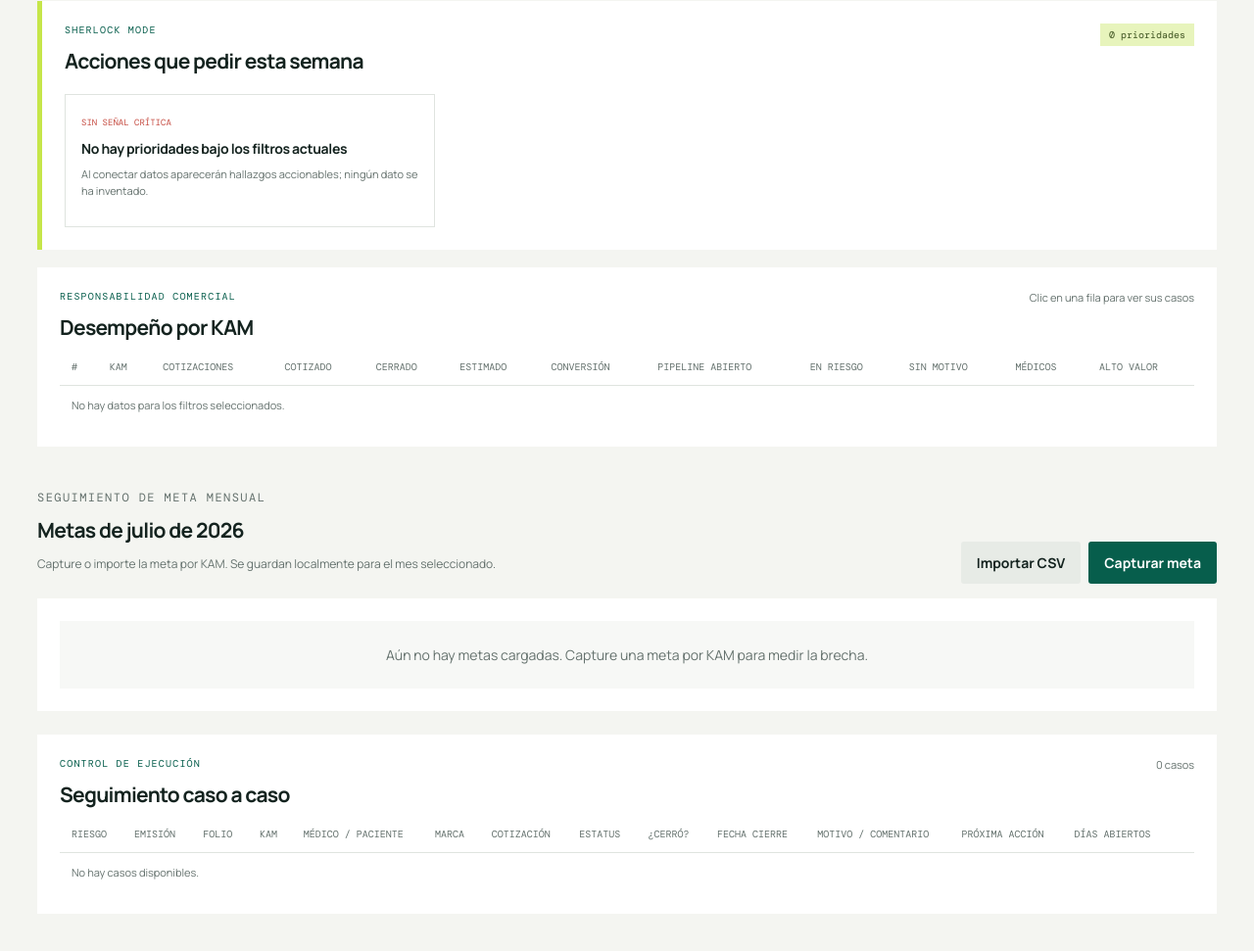
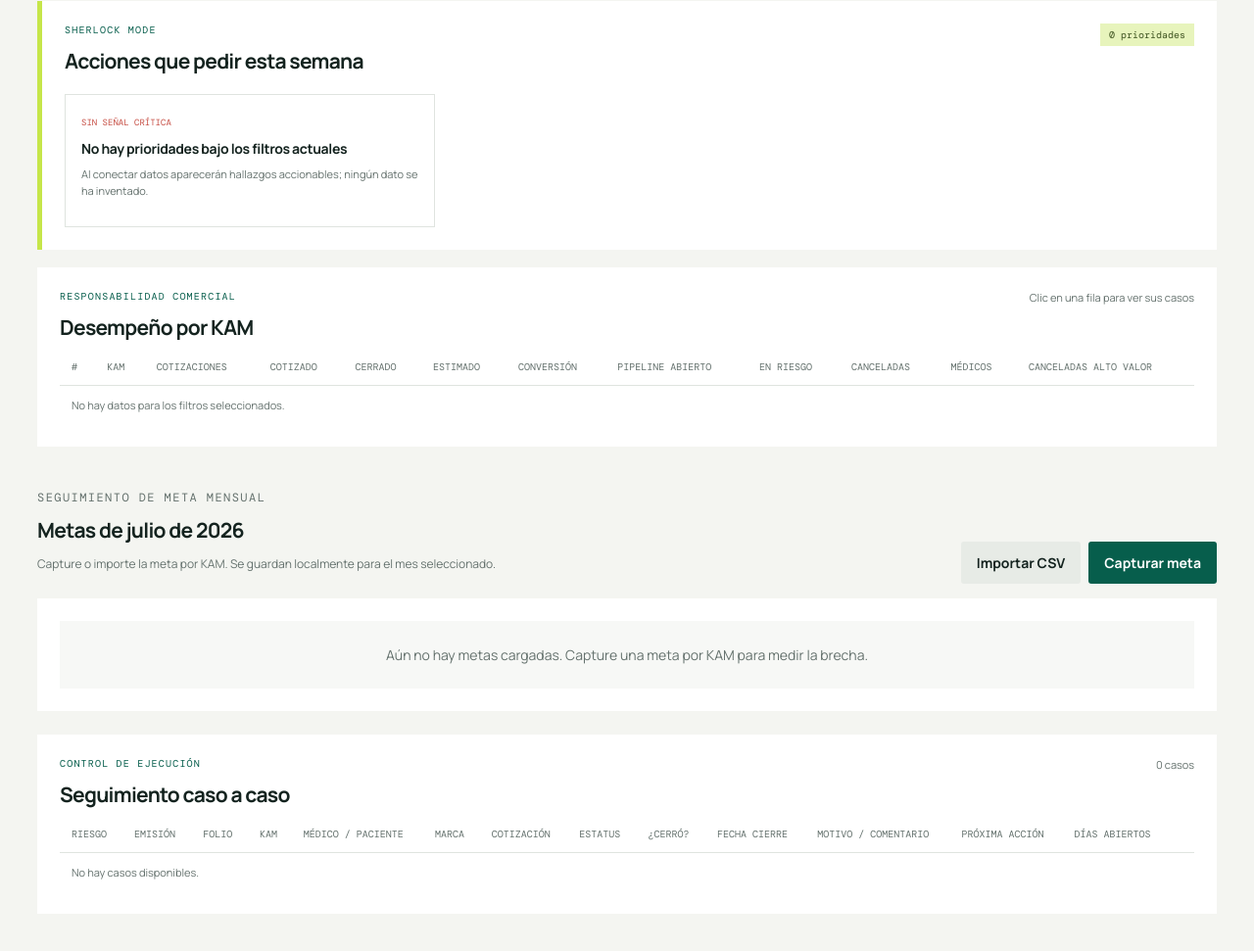
Before and after one commit to auxmkt2-eng/innvida, a website: page index.html in a window 1280 px wide. Shown: the part 1093-2064 px from the top of the page at 98% size. Drawn offline with nearby package versions, Linux system fonts and the light colour scheme; no server answers.

Commit message:
Update index.html

```diff
--- a/index.html
+++ b/index.html
@@ -111,9 +111,9 @@
                 <th>Conversión</th>
                 <th>Pipeline abierto</th>
                 <th>En riesgo</th>
-                <th>Sin motivo</th>
+                <th>Canceladas</th>
                 <th>Médicos</th>
-                <th>Alto valor</th>
+                <th>Canceladas alto valor</th>
               </tr>
             </thead>
             <tbody id="kamTable"></tbody>
```
